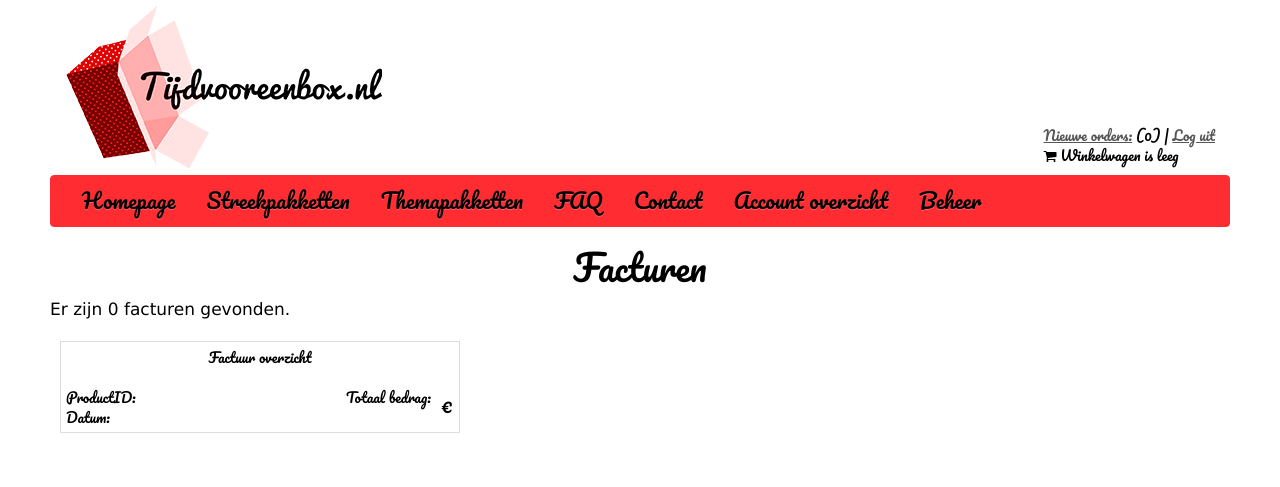
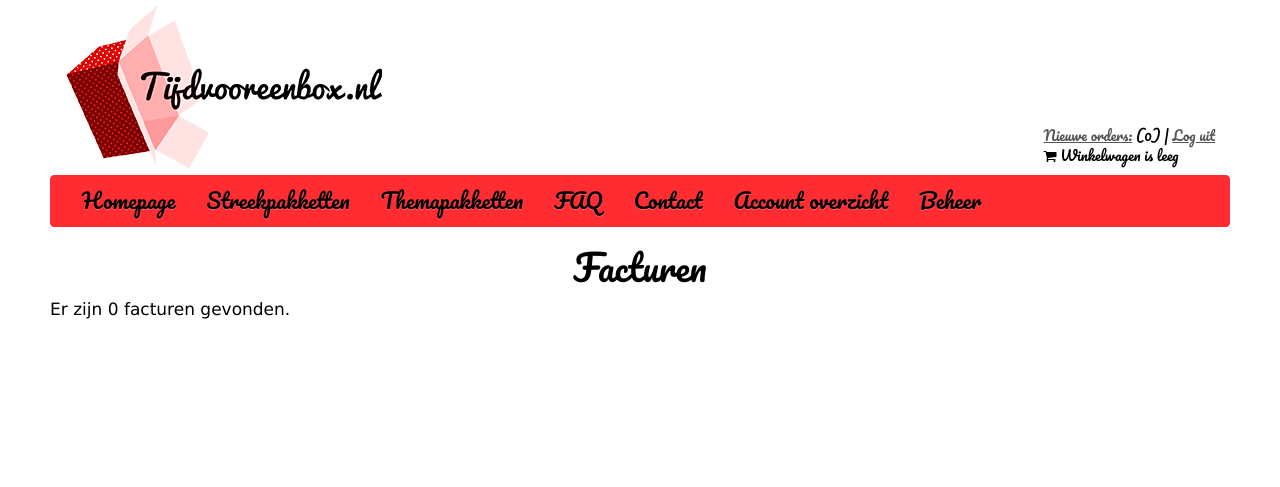
Before and after one commit to tommy4421/Webshop, a PHP site: page /klantfacturen.php in a window 1280 px wide. Shown: the top 487 px of the page. Run offline with PHP 8.4, Linux system fonts and the light colour scheme; the visitor is signed in with stand-in values (Sample User, id 1); tables that the repository leaves empty or names only in its code hold one stand-in row (values such as "Sample post"); data that the repository does not hold is empty; some libraries are stand-ins or nearby versions.

Commit message:
Update klantfacturen.php

```diff
--- a/klantfacturen.php
+++ b/klantfacturen.php
@@ -62,20 +62,11 @@ while($row = mysqli_fetch_array($result, MYSQLI_ASSOC))
 	echo "FactuurID: <input type=\"text\" name=\"FactuurID\" value=\"".$row["FactuurID"]."\" />\n";
 	echo "Totaal bedrag: <div id=\"Prijs\">&euro;".$row["Totaalbedrag"]."</div>\n<br />";
 	echo "<div id=\"postcode\">Datum: ".$row["Datum"]."</div>\n";
+	echo "<br /><div id=\"selecteer\">";
+	echo "<center><input type=\"submit\" value=\"Bekijk factuur\" class=\"button\"/></div>\n</center>";
 	echo "</form>\n</div>\n";
 }
 
-while($row = mysqli_fetch_array($result2, MYSQLI_ASSOC))
-{
-	echo "<!-- ---------------------------------- -->\n";
-	echo "<div id=\"klantgebeuren\">\n<form action=\"factuurbekijken.php\" method=\"post\">\n";
-	echo "<center>Factuur overzicht</center><br />";
-	echo "<input type=\"hidden\" name=\"klantnr\" value=\"".$klantid."\" />\n";
-	echo "ProductID: <input type=\"text\" name=\"FactuurID\" value=\"".$row["Pro_ProductID"]."\" />\n";
-	echo "Totaal bedrag: <div id=\"Prijs\">&euro;".$row["Totaalbedrag"]."</div>\n<br />";
-	echo "<div id=\"postcode\">Datum: ".$row["Datum"]."</div>\n";
-	echo "</form>\n</div>\n";
-}
 
 /* maak de resultset leeg */
 mysqli_free_result($result);
```
